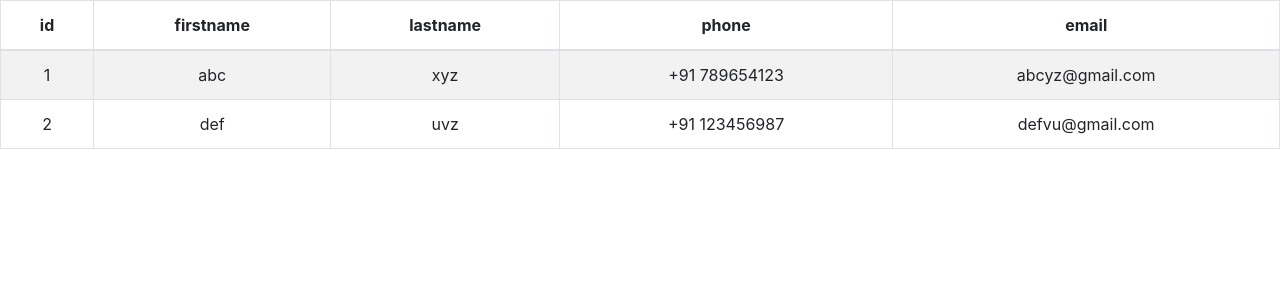
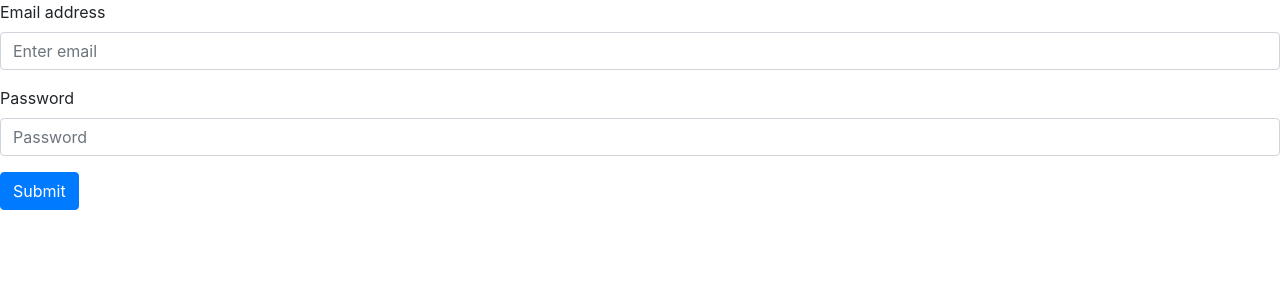
Before and after one commit to agzuniverse/Chathuram, a React (Create React App) app in the folder src/client/: page /dashboard in a window 1280 px wide. Shown: the top 300 px of the page. Built offline with nearby package versions, Linux system fonts and the light colour scheme.

Commit message:
Add login and config components

```diff
--- a/src/client/package.json
+++ b/src/client/package.json
@@ -11,6 +11,7 @@
     "react": "^17.0.2",
     "react-bootstrap": "^1.5.2",
     "react-dom": "^17.0.2",
+    "react-router-dom": "^5.2.0",
     "react-scripts": "4.0.3",
     "web-vitals": "^1.1.1"
   },
--- a/src/client/src/App.js
+++ b/src/client/src/App.js
@@ -1,12 +1,34 @@
 import logo from './logo.svg';
 import './App.css';
+import { useState } from 'react';
+import { BrowserRouter, Route, Switch } from 'react-router-dom';
 import Table from './components/Table';
+import Login from './components/Login';
+import ConfigForm from './components/ConfigForm';
+import useToken from './hooks/useToken';
+import useDBConfig from './hooks/useDBConfig';
 
 const App = () => {
+  const { token, setToken } = useToken();
+  const { dbConfig, setDBConfig } = useDBConfig();
+
+  if (!token) {
+    return <Login setToken={setToken} />
+  }
+
+  if (!dbConfig) {
+    return <ConfigForm setDBConfig={setDBConfig} />
+  }
+
   return (
     <div className="App">
-      {/* data to be passed as props to Table */}
-      <Table />
+      <BrowserRouter>
+        <Switch>
+          <Route path="/dashboard">
+            <Table />
+          </Route>
+        </Switch>
+      </BrowserRouter>
     </div>
   );
 }
--- /dev/null
+++ b/src/client/src/components/ConfigForm.js
@@ -0,0 +1,53 @@
+import React, { useState } from 'react';
+import { Form, Button } from 'react-bootstrap';
+
+async function setConfig(config) {
+    // return fetch('http://localhost:8080/config', {
+    //     method: 'POST',
+    //     headers: {
+    //         'Content-Type': 'application/json'
+    //     },
+    //     body: JSON.stringify(credentials)
+    // }).then(data => data.json())
+    return config;
+}
+
+const ConfigForm = ({ setDBConfig }) => {
+    const [url, setURL] = useState();
+    const [username, setUserName] = useState();
+    const [password, setPassword] = useState();
+
+    const handleSubmit = async e => {
+        e.preventDefault();
+        const res = await setConfig({
+            url,
+            username,
+            password
+        });
+        setDBConfig(res);
+    }
+
+    return (
+        <Form>
+            <Form.Group controlId="formURL">
+                <Form.Label>DB URL</Form.Label>
+                <Form.Control type="text" placeholder="Enter DB URL" onChange={e => setURL(e.target.value)} />
+            </Form.Group>
+            <Form.Group controlId="formBasicEmail">
+                <Form.Label>Email address</Form.Label>
+                <Form.Control type="email" placeholder="Enter email" onChange={e => setUserName(e.target.value)} />
+            </Form.Group>
+
+            <Form.Group controlId="formBasicPassword">
+                <Form.Label>Password</Form.Label>
+                <Form.Control type="password" placeholder="Password" onChange={e => setPassword(e.target.value)} />
+            </Form.Group>
+
+            <Button variant="primary" type="submit" onClick={handleSubmit} >
+                Submit
+            </Button>
+        </Form>
+    );
+}
+
+export default ConfigForm;
--- /dev/null
+++ b/src/client/src/components/Login.js
@@ -0,0 +1,48 @@
+import React, { useState } from 'react';
+import { Form, Button } from 'react-bootstrap';
+
+async function loginUser(credentials) {
+    // return fetch('http://localhost:8080/login', {
+    //     method: 'POST',
+    //     headers: {
+    //         'Content-Type': 'application/json'
+    //     },
+    //     body: JSON.stringify(credentials)
+    // }).then(data => data.json())
+    return { 'token': 'asdfsdfsadf' }
+}
+
+const Login = ({ setToken }) => {
+    const [username, setUserName] = useState();
+    const [password, setPassword] = useState();
+
+    const handleSubmit = async e => {
+        e.preventDefault();
+        const token = await loginUser({
+            username,
+            password
+        });
+        setToken(token);
+    }
+
+    return (
+        <Form>
+            <Form.Group controlId="formBasicEmail">
+                <Form.Label>Email address</Form.Label>
+                <Form.Control type="email" placeholder="Enter email" onChange={e => setUserName(e.target.value)} />
+            </Form.Group>
+
+            <Form.Group controlId="formBasicPassword">
+                <Form.Label>Password</Form.Label>
+                <Form.Control type="password" placeholder="Password" onChange={e => setPassword(e.target.value)} />
+            </Form.Group>
+
+            <Button variant="primary" type="submit" onClick={handleSubmit} >
+                Submit
+            </Button>
+        </Form>
+    );
+}
+
+
+export default Login;
--- /dev/null
+++ b/src/client/src/hooks/useDBConfig.js
@@ -0,0 +1,24 @@
+import { useState } from 'react';
+
+export default function useDBConfig() {
+    const getDBConfig = () => {
+        const dbConfigString = localStorage.getItem('dbConfig')
+        const dbConfig = JSON.parse(dbConfigString);
+        if (dbConfig) {
+            return dbConfig;
+        }
+        return null;
+    };
+
+    const [dbConfig, setDBConfig] = useState(getDBConfig());
+
+    const saveDBConfig = dbConfig => {
+        localStorage.setItem('dbConfig', JSON.stringify(dbConfig));
+        setDBConfig(dbConfig);
+    };
+
+    return {
+        setDBConfig: setDBConfig,
+        dbConfig
+    }
+}
--- /dev/null
+++ b/src/client/src/hooks/useToken.js
@@ -0,0 +1,21 @@
+import { useState } from 'react';
+
+export default function useToken() {
+    const getToken = () => {
+        const tokenString = sessionStorage.getItem('token');
+        const userToken = JSON.parse(tokenString);
+        return userToken?.token
+    };
+
+    const [token, setToken] = useState(getToken());
+
+    const saveToken = userToken => {
+        sessionStorage.setItem('token', JSON.stringify(userToken));
+        setToken(userToken.token);
+    };
+
+    return {
+        setToken: saveToken,
+        token
+    }
+}
```
Also changed, not shown: 1 other file (tests, documents, lock files or other folders).
